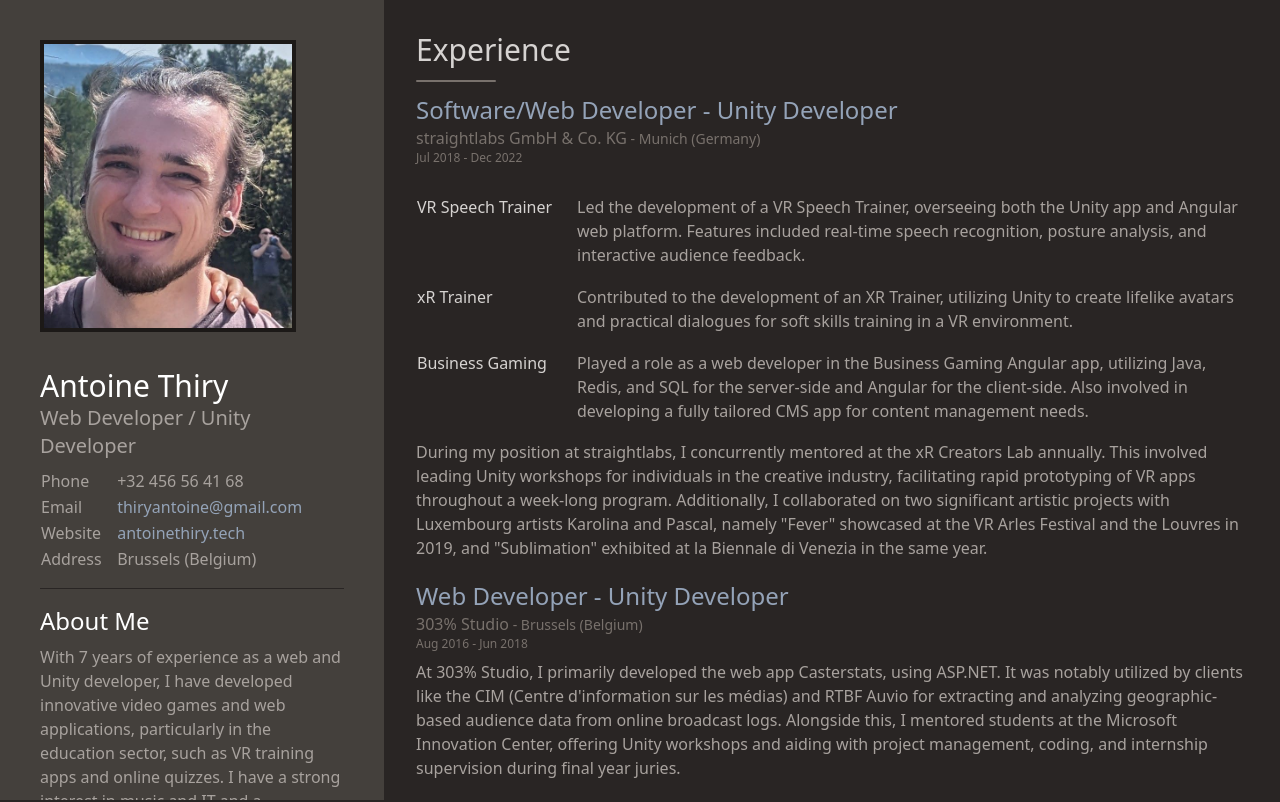
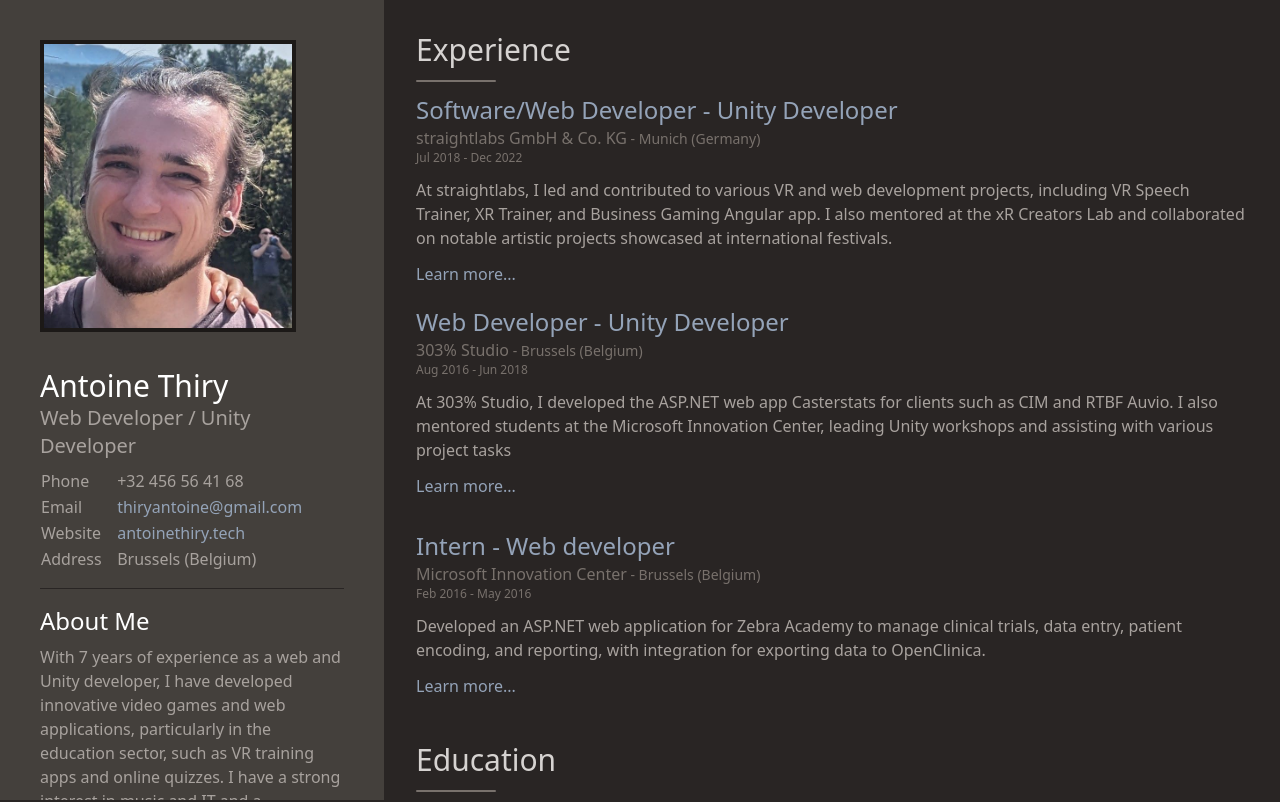
Before and after one commit to cocapasteque/resume-antoinethiry, an Angular app: page / in a window 1280 px wide. Shown: the top 802 px of the page. Built offline with nearby package versions, Linux system fonts and the light colour scheme.

Commit message:
Docker file and finished page

```diff
--- a/src/app/app.component.html
+++ b/src/app/app.component.html
@@ -284,14 +284,14 @@
         class="text-sm text-stone-500"> - Munich (Germany)</span>
       </p>
       <p class="text-stone-500 text-xs">Jul 2018 - Dec 2022</p>
-
-
+      <div [@toggleHeight]="showSl ? 'expanded' : 'collapsed'" class="overflow-hidden">
         <table class="table-auto w-full mt-3 border-spacing-y-4 border-separate">
           <tbody>
           <tr>
             <td class="text-left align-top w-40 text-stone-300 font-medium">VR Speech Trainer</td>
             <td>
-            Led the development of a VR Speech Trainer, overseeing both the Unity app and Angular web platform. Features
+              Led the development of a VR Speech Trainer, overseeing both the Unity app and Angular web platform.
+              Features
               included real-time speech recognition, posture analysis, and interactive audience feedback.
             </td>
           </tr>
@@ -319,6 +319,17 @@
           Luxembourg
           artists Karolina and Pascal, namely "Fever" showcased at the VR Arles Festival and the Louvres in 2019, and
           "Sublimation" exhibited at la Biennale di Venezia in the same year.</p>
+
+        <div class="mt-3 cursor-pointer text-slate-400 hover:text-slate-500" (click)="showSl = !showSl">Show less...
+        </div>
+      </div>
+      <div [@toggleHeight]="!showSl ? 'expanded' : 'collapsed'">
+        <p class="mt-3">At straightlabs, I led and contributed to various VR and web development projects, including VR
+          Speech
+          Trainer, XR Trainer, and Business Gaming Angular app. I also mentored at the xR Creators Lab and
+          collaborated on notable artistic projects showcased at international festivals.</p>
+        <p (click)="showSl = !showSl" class="mt-3 cursor-pointer text-slate-400 hover:text-slate-500">Learn more...</p>
+      </div>
     </div>
 
     <div>
@@ -328,12 +339,24 @@
       </p>
       <p class="text-stone-500 text-xs">Aug 2016 - Jun 2018</p>
 
-      <p class="py-2">At 303% Studio, I primarily developed the web app Casterstats, using ASP.NET. It was notably
+      <div [@toggleHeight]="!show303 ? 'expanded' : 'collapsed'">
+        <p class="mt-3">At 303% Studio, I developed the ASP.NET web app Casterstats for clients such as CIM and RTBF Auvio. I also
+          mentored students at the Microsoft Innovation Center, leading Unity workshops and assisting with various
+          project tasks</p>
+        <p class="mt-3 cursor-pointer text-slate-400 hover:text-slate-500"
+           (click)="show303 = !show303">Learn more...</p>
+      </div>
+      <div [@toggleHeight]="show303 ? 'expanded' : 'collapsed'">
+        <p class="mt-3">At 303% Studio, I primarily developed the web app Casterstats, using ASP.NET. It was notably
           utilized by
           clients like the CIM (Centre d'information sur les médias) and RTBF Auvio for extracting and analyzing
-        geographic-based audience data from online broadcast logs. Alongside this, I mentored students at the Microsoft
+          geographic-based audience data from online broadcast logs. Alongside this, I mentored students at the
+          Microsoft
           Innovation Center, offering Unity workshops and aiding with project management, coding, and internship
           supervision during final year juries.</p>
+        <div class="mt-3 cursor-pointer text-slate-400 hover:text-slate-500" (click)="show303 = !show303">Show less...
+        </div>
+      </div>
     </div>
 
     <div>
@@ -342,10 +365,18 @@
         class="text-sm text-stone-500"> - Brussels (Belgium)</span>
       </p>
       <p class="text-stone-500 text-xs">Feb 2016 - May 2016</p>
-
-      <p class="py-2">Developed a web application in ASP.NET for Zebra Academy. This application facilitated clinical
+      <div [@toggleHeight]="!showMic ? 'expanded' : 'collapsed'">
+        <p class="mt-3">Developed an ASP.NET web application for Zebra Academy to manage clinical trials, data entry, patient encoding, and reporting, with integration for exporting data to OpenClinica.</p>
+        <p class="mt-3 cursor-pointer text-slate-400 hover:text-slate-500"
+           (click)="showMic = !showMic">Learn more...</p>
+      </div>
+      <div [@toggleHeight]="showMic ? 'expanded' : 'collapsed'">
+        <p class="mt-3">Developed a web application in ASP.NET for Zebra Academy. This application facilitated clinical
           trials by managing data entry, patient encoding, and reporting. Additionally, it streamlined the process by
           exporting data to OpenClinica, an open-source software designed for managing clinical trials.</p>
+        <div class="mt-3 cursor-pointer text-slate-400 hover:text-slate-500" (click)="showMic = !showMic">Show less...
+        </div>
+      </div>
     </div>
 
     <h1 class="text-stone-300 text-3xl pt-8">Education</h1>
--- a/src/app/app.component.ts
+++ b/src/app/app.component.ts
@@ -1,13 +1,37 @@
-import { Component } from '@angular/core';
-import { RouterOutlet } from '@angular/router';
+import {Component} from '@angular/core';
+import {RouterOutlet} from '@angular/router';
+import {animate, query, stagger, state, style, transition, trigger} from "@angular/animations";
 
 @Component({
   selector: 'app-root',
   standalone: true,
   imports: [RouterOutlet],
   templateUrl: './app.component.html',
-  styleUrl: './app.component.css'
+  styleUrl: './app.component.css',
+  animations: [
+    trigger('toggleHeight', [
+      state('collapsed', style({
+        height: '0',
+        opacity: '0',
+        transform: 'translateY(-100%) scaleY(0)',
+        top: 0
+      })),
+      state('expanded', style({
+        height: '*',
+        opacity: '1',
+        transform: 'translateY(0) scaleY(1)',
+        top: 0
+      })),
+      transition('collapsed <=> expanded', [
+        animate('350ms ease-in-out')
+      ])
+    ])
+  ]
 })
 export class AppComponent {
   title = 'cv';
+  showSl = false;
+  show303 = false;
+  showMic = false;
+
 }
--- a/src/app/app.config.ts
+++ b/src/app/app.config.ts
@@ -2,7 +2,8 @@ import { ApplicationConfig, provideZoneChangeDetection } from '@angular/core';
 import { provideRouter } from '@angular/router';
 
 import { routes } from './app.routes';
+import {provideAnimations} from "@angular/platform-browser/animations";
 
 export const appConfig: ApplicationConfig = {
-  providers: [provideZoneChangeDetection({ eventCoalescing: true }), provideRouter(routes)]
+  providers: [provideZoneChangeDetection({ eventCoalescing: true }), provideRouter(routes), provideAnimations()]
 };
--- a/src/styles.css
+++ b/src/styles.css
@@ -2,3 +2,24 @@
 @tailwind base;
 @tailwind components;
 @tailwind utilities;
+
+/* width */
+::-webkit-scrollbar {
+  width: 10px;
+}
+
+/* Track */
+::-webkit-scrollbar-track {
+  background: theme('colors.stone.500');
+}
+
+/* Handle */
+::-webkit-scrollbar-thumb {
+  background: theme('colors.stone.900');
+  border-radius: 5px;
+}
+
+/* Handle on hover */
+::-webkit-scrollbar-thumb:hover {
+  background: #555;
+}
```
Also changed, not shown: 1 other file (tests, documents, lock files or other folders). Lines whose indentation alone changed are shown as unchanged.
